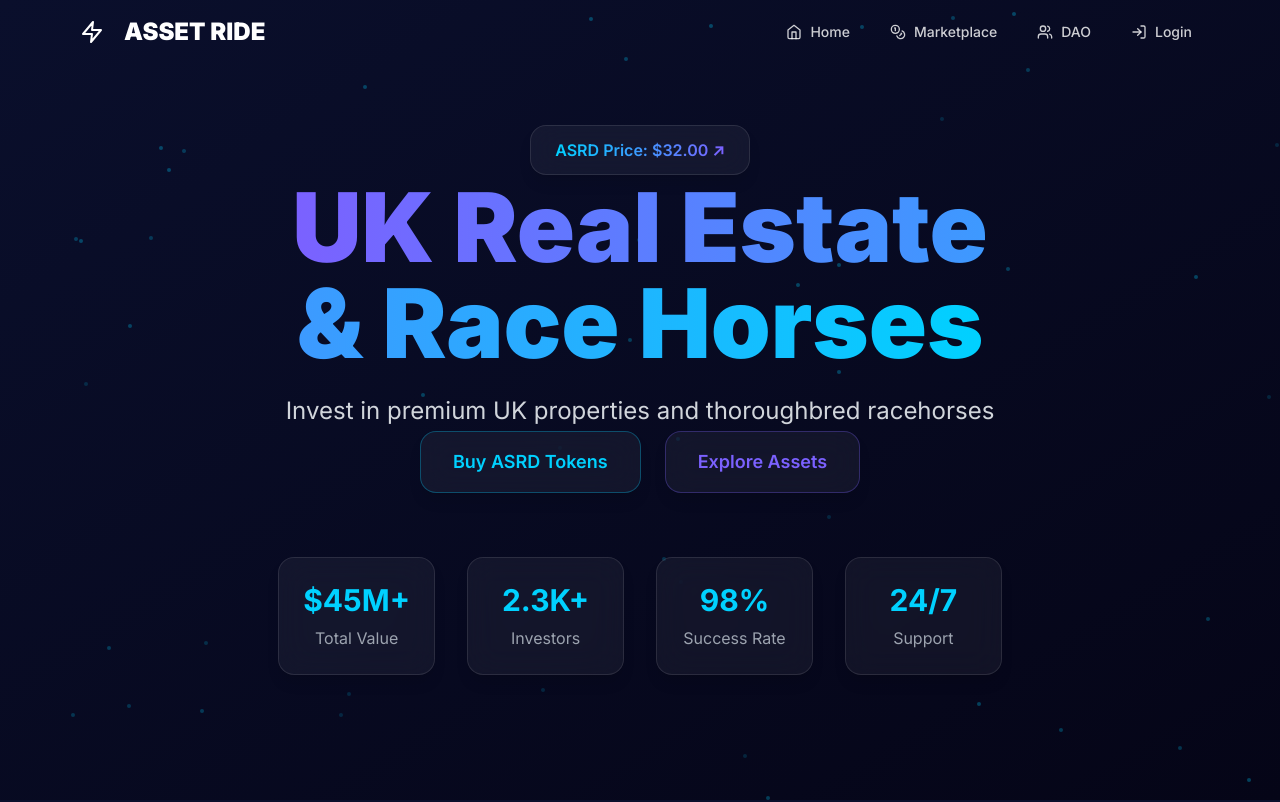
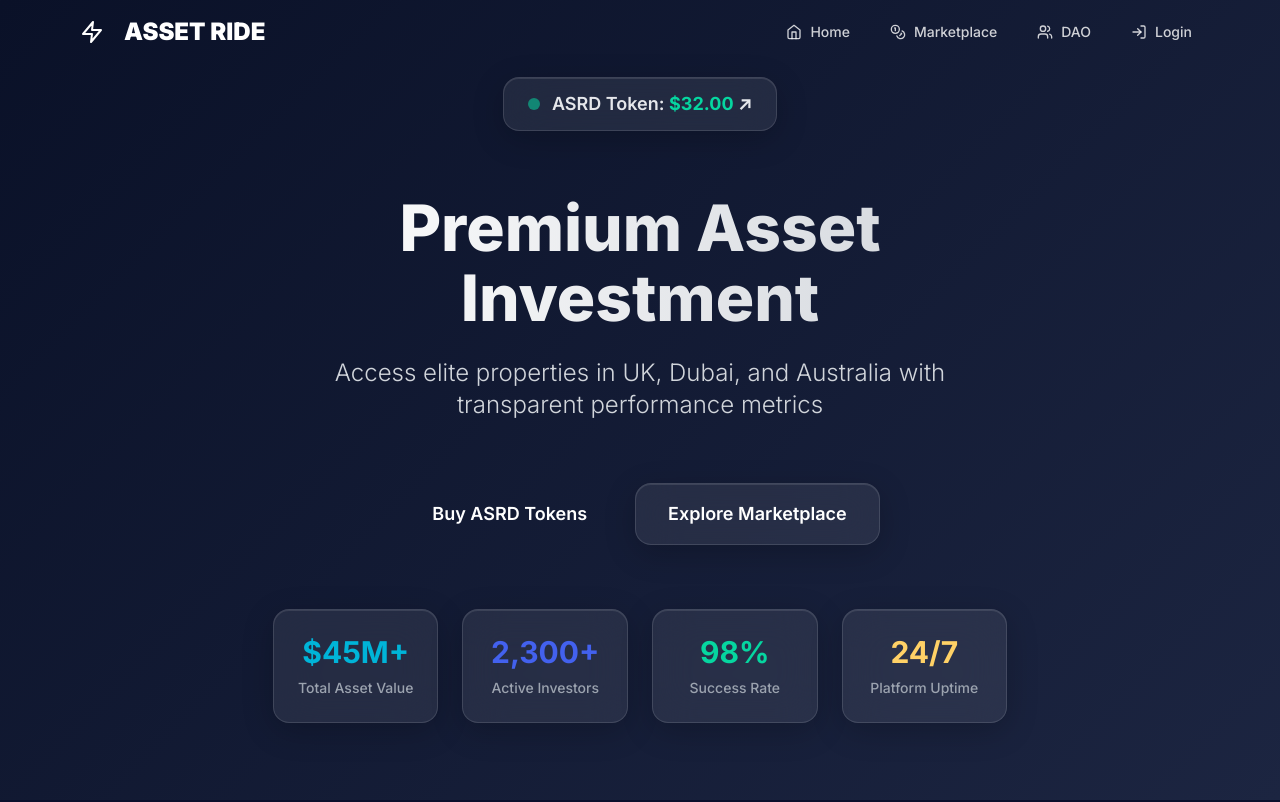
Before and after one commit to Asrd-Ride/asrd-rwa, a Next.js app: page / in a window 1280 px wide. Shown: the top 802 px of the page. Built offline with nearby package versions, Linux system fonts and the light colour scheme.

Commit message:
🎨 DESIGN: Professional design system - ocean teal, royal blue, emerald colors, glass morphism, proper hierarchy

```diff
--- a/src/app/globals.css
+++ b/src/app/globals.css
@@ -2,65 +2,74 @@
 @tailwind components;
 @tailwind utilities;
 
-/* Reference Theme Colors - Exact match from https://5ee07a7b-7937-465d-904b-f6058d3403c4-00-2r33fyikcd5fe.worf.replit.dev/ */
+/* Professional Financial Design System */
 :root {
-  --space-dark: #0A0F2C;
-  --space-deep: #050517;
-  --electric-cyan: #00D1FF;
-  --neon-purple: #7B61FF;
-  --matrix-green: #00FF88;
-  --hologram-blue: #0066FF;
+  /* Primary Colors - Sophisticated & Trustworthy */
+  --deep-navy: #0A1128;
+  --space-blue: #1C2541;
+  --midnight: #2A3D66;
+  --steel-blue: #3A506B;
+
+  /* Accent Colors - Professional & Energetic */
+  --ocean-teal: #00B4D8;
+  --royal-blue: #4361EE;
+  --emerald: #06D6A0;
+  --gold: #FFD166;
+
+  /* Neutral Colors */
+  --pure-white: #FFFFFF;
+  --light-gray: #F8F9FA;
+  --mid-gray: #E9ECEF;
+  --dark-gray: #6C757D;
 }
 
-.bg-space-dark {
-  background-color: var(--space-dark);
+/* Professional Backgrounds */
+.bg-professional-dark {
+  background: linear-gradient(135deg, var(--deep-navy) 0%, var(--space-blue) 100%);
 }
 
-.bg-space-deep {
-  background-color: var(--space-deep);
+.bg-professional-card {
+  background: linear-gradient(135deg, var(--space-blue) 0%, var(--midnight) 100%);
 }
 
-.text-electric-cyan {
-  color: var(--electric-cyan);
+.bg-professional-light {
+  background: linear-gradient(135deg, var(--midnight) 0%, var(--steel-blue) 100%);
 }
 
-.text-neon-purple {
-  color: var(--neon-purple);
-}
-
-.text-matrix-green {
-  color: var(--matrix-green);
-}
-
-.bg-gradient-space {
-  background: linear-gradient(135deg, var(--space-dark) 0%, var(--space-deep) 100%);
-}
-
-.bg-gradient-cyber {
-  background: linear-gradient(135deg, var(--electric-cyan) 0%, var(--neon-purple) 100%);
-}
-
-/* Glass morphism effects from reference */
-.glass-ref {
-  background: rgba(255, 255, 255, 0.05);
+/* Professional Glass Morphism */
+.glass-professional {
+  background: rgba(255, 255, 255, 0.08);
   backdrop-filter: blur(20px);
-  border: 1px solid rgba(255, 255, 255, 0.1);
+  border: 1px solid rgba(255, 255, 255, 0.12);
   border-radius: 16px;
   box-shadow:
-    0 8px 32px rgba(0, 0, 0, 0.3),
+    0 8px 32px rgba(0, 0, 0, 0.2),
     inset 0 1px 0 rgba(255, 255, 255, 0.1);
   transition: all 0.3s ease;
 }
 
-.glass-ref:hover {
-  border-color: var(--electric-cyan);
+.glass-professional:hover {
+  border-color: var(--ocean-teal);
   box-shadow:
-    0 8px 32px rgba(0, 209, 255, 0.2),
+    0 12px 40px rgba(0, 180, 216, 0.15),
     inset 0 1px 0 rgba(255, 255, 255, 0.2);
   transform: translateY(-2px);
 }
 
-/* Base styles for better mobile experience */
+/* Professional Gradients */
+.gradient-primary {
+  background: linear-gradient(135deg, var(--ocean-teal) 0%, var(--royal-blue) 100%);
+}
+
+.gradient-success {
+  background: linear-gradient(135deg, var(--emerald) 0%, var(--ocean-teal) 100%);
+}
+
+.gradient-premium {
+  background: linear-gradient(135deg, var(--gold) 0%, var(--emerald) 100%);
+}
+
+/* Base styles */
 html {
   scroll-behavior: smooth;
 }
@@ -69,26 +78,9 @@ body {
   margin: 0;
   padding: 0;
   overflow-x: hidden;
-  background: var(--space-dark);
-  color: white;
-}
-
-/* Custom scrollbar for webkit browsers */
-::-webkit-scrollbar {
-  width: 8px;
-}
-
-::-webkit-scrollbar-track {
-  background: var(--space-deep);
-}
-
-::-webkit-scrollbar-thumb {
-  background: var(--electric-cyan);
-  border-radius: 4px;
-}
-
-::-webkit-scrollbar-thumb:hover {
-  background: var(--neon-purple);
+  background: var(--deep-navy);
+  color: var(--pure-white);
+  font-family: -apple-system, BlinkMacSystemFont, 'Segoe UI', Roboto, sans-serif;
 }
 
 /* Container utilities */
@@ -104,6 +96,25 @@ body {
   }
 }
 
+/* Typography scale */
+.text-hero {
+  font-size: clamp(2.5rem, 5vw, 4.5rem);
+  font-weight: 800;
+  line-height: 1.1;
+}
+
+.text-display {
+  font-size: clamp(2rem, 4vw, 3rem);
+  font-weight: 700;
+  line-height: 1.2;
+}
+
+.text-title {
+  font-size: clamp(1.5rem, 3vw, 2rem);
+  font-weight: 600;
+  line-height: 1.3;
+}
+
 /* Animation utilities */
 @keyframes float {
   0%, 100% { transform: translateY(0px); }
@@ -113,3 +124,40 @@ body {
 .animate-float {
   animation: float 3s ease-in-out infinite;
 }
+
+@keyframes fadeInUp {
+  from {
+    opacity: 0;
+    transform: translateY(30px);
+  }
+  to {
+    opacity: 1;
+    transform: translateY(0);
+  }
+}
+
+.animate-fadeInUp {
+  animation: fadeInUp 0.8s ease-out;
+}
+
+/* Color Classes for Tailwind */
+.bg-deep-navy { background-color: var(--deep-navy); }
+.bg-space-blue { background-color: var(--space-blue); }
+.bg-midnight { background-color: var(--midnight); }
+.bg-steel-blue { background-color: var(--steel-blue); }
+.bg-ocean-teal { background-color: var(--ocean-teal); }
+.bg-royal-blue { background-color: var(--royal-blue); }
+.bg-emerald { background-color: var(--emerald); }
+.bg-gold { background-color: var(--gold); }
+
+.text-ocean-teal { color: var(--ocean-teal); }
+.text-royal-blue { color: var(--royal-blue); }
+.text-emerald { color: var(--emerald); }
+.text-gold { color: var(--gold); }
+
+.border-ocean-teal { border-color: var(--ocean-teal); }
+.border-royal-blue { border-color: var(--royal-blue); }
+.border-emerald { border-color: var(--emerald); }
+
+.from-ocean-teal { --tw-gradient-from: var(--ocean-teal); }
+.to-royal-blue { --tw-gradient-to: var(--royal-blue); }
--- a/src/components/sections/ImmersiveHero.tsx
+++ b/src/components/sections/ImmersiveHero.tsx
@@ -11,25 +11,25 @@ const ImmersiveHero = () => {
   const slides = [
     {
       title: "Tokenize Real World Assets",
-      subtitle: "Fractional ownership of premium assets through blockchain technology",
-      gradient: "from-[#00D1FF] to-[#7B61FF]"
+      subtitle: "Fractional ownership of premium UK real estate and thoroughbred racehorses through blockchain technology",
+      accent: "text-ocean-teal"
     },
     {
-      title: "UK Real Estate & Race Horses",
-      subtitle: "Invest in premium UK properties and thoroughbred racehorses",
-      gradient: "from-[#7B61FF] to-[#00D1FF]"
+      title: "Premium Asset Investment",
+      subtitle: "Access elite properties in UK, Dubai, and Australia with transparent performance metrics",
+      accent: "text-royal-blue"
     },
     {
-      title: "Dubai & Australia Markets",
-      subtitle: "Diversify with international real estate opportunities",
-      gradient: "from-[#00D1FF] to-[#00FF88]"
+      title: "Blockchain-Powered Ownership",
+      subtitle: "Secure, transparent fractional ownership with automated distributions and real-time tracking",
+      accent: "text-emerald"
     }
   ]
 
   useEffect(() => {
     const interval = setInterval(() => {
       setCurrentSlide((prev) => (prev + 1) % slides.length)
-    }, 4000)
+    }, 5000)
     return () => clearInterval(interval)
   }, [slides.length])
 
@@ -39,105 +39,116 @@ const ImmersiveHero = () => {
   }
 
   return (
-    <section ref={containerRef} className="relative min-h-screen flex items-center justify-center overflow-hidden bg-[#0A0F2C]">
-      {/* Enhanced Space Background */}
-      <div className="absolute inset-0 bg-gradient-to-br from-[#0A0F2C] to-[#050517]" />
+    <section ref={containerRef} className="relative min-h-screen flex items-center justify-center overflow-hidden bg-professional-dark">
+      {/* Enhanced Professional Background */}
+      <div className="absolute inset-0">
+        <div className="absolute inset-0 bg-gradient-to-br from-deep-navy via-space-blue to-midnight" />
 
-      {/* Subtle Star Field */}
-      <div className="absolute inset-0 opacity-30">
-        {Array.from({ length: 50 }).map((_, i) => (
+        {/* Subtle Grid Overlay */}
+        <div className="absolute inset-0 opacity-[0.03]">
+          <div className="absolute inset-0 bg-[linear-gradient(rgba(255,255,255,0.1)_1px,transparent_1px),linear-gradient(90deg,rgba(255,255,255,0.1)_1px,transparent_1px)] bg-[size:80px_80px]" />
+        </div>
+
+        {/* Subtle Floating Elements */}
+        <div className="absolute inset-0">
+          {Array.from({ length: 8 }).map((_, i) => (
             <div
               key={i}
-            className="absolute w-1 h-1 bg-[#00D1FF] rounded-full animate-pulse"
+              className="absolute w-32 h-32 bg-gradient-to-r from-ocean-teal/10 to-royal-blue/10 rounded-full blur-xl"
               style={{
                 left: `${Math.random() * 100}%`,
                 top: `${Math.random() * 100}%`,
-              animationDelay: `${i * 0.1}s`,
-              animationDuration: `${2 + Math.random() * 3}s`
+                animation: `float ${6 + i * 2}s ease-in-out infinite`,
+                animationDelay: `${i * 0.5}s`
               }}
             />
           ))}
         </div>
+      </div>
 
       <div className="container-pro relative z-10">
         <div className="text-center">
-          {/* Animated Logo/Badge */}
+          {/* Professional Badge */}
           <motion.div
-            initial={{ scale: 0, rotate: -180 }}
-            animate={{ scale: 1, rotate: 0 }}
-            transition={{ duration: 1, type: "spring" }}
-            className="bg-white/5 backdrop-blur-lg border border-white/10 inline-block px-6 py-3 rounded-2xl mb-8 border-[#00D1FF]/30 shadow-lg"
+            initial={{ scale: 0, opacity: 0 }}
+            animate={{ scale: 1, opacity: 1 }}
+            transition={{ duration: 0.8, type: "spring" }}
+            className="glass-professional inline-flex items-center gap-3 px-6 py-3 mb-12"
           >
-            <span className="bg-gradient-to-r from-[#00D1FF] to-[#7B61FF] bg-clip-text text-transparent font-semibold">
-              ASRD Price: $32.00 ↗
+            <div className="w-3 h-3 bg-emerald rounded-full animate-pulse" />
+            <span className="text-lg font-semibold text-gray-200">
+              ASRD Token: <span className="text-emerald font-bold">$32.00</span> ↗
             </span>
           </motion.div>
 
-          {/* Main Headline with Slide Animation */}
-          <div className="relative h-48 mb-8">
+          {/* Main Headline with Professional Typography */}
+          <div className="relative h-64 mb-12">
             <AnimatePresence mode="wait">
               <motion.div
                 key={currentSlide}
-                initial={{ opacity: 0, y: 50 }}
+                initial={{ opacity: 0, y: 30 }}
                 animate={{ opacity: 1, y: 0 }}
-                exit={{ opacity: 0, y: -50 }}
+                exit={{ opacity: 0, y: -30 }}
                 transition={{ duration: 0.8 }}
                 className="absolute inset-0 flex flex-col items-center justify-center"
               >
-                <h1 className="text-6xl md:text-8xl font-black mb-6">
-                  <span className={`bg-gradient-to-r ${slides[currentSlide].gradient} bg-clip-text text-transparent`}>
+                <h1 className="text-hero font-black mb-6 bg-gradient-to-r from-white to-gray-300 bg-clip-text text-transparent">
                   {slides[currentSlide].title}
-                  </span>
                 </h1>
-                <p className="text-xl md:text-2xl text-gray-300 max-w-4xl leading-relaxed">
+                <p className="text-xl md:text-2xl text-gray-300 max-w-4xl leading-relaxed font-light">
                   {slides[currentSlide].subtitle}
                 </p>
               </motion.div>
             </AnimatePresence>
           </div>
 
-          {/* CTA Buttons */}
+          {/* Professional CTA Buttons */}
           <motion.div
-            initial={{ opacity: 0, y: 30 }}
+            initial={{ opacity: 0, y: 20 }}
             animate={{ opacity: 1, y: 0 }}
-            transition={{ delay: 0.5, duration: 0.8 }}
-            className="flex flex-col sm:flex-row gap-6 justify-center items-center mb-16"
+            transition={{ delay: 0.3, duration: 0.8 }}
+            className="flex flex-col sm:flex-row gap-4 justify-center items-center mb-16"
           >
             <button
               onClick={() => setIsModalOpen(true)}
-              className="bg-white/5 backdrop-blur-lg border border-[#00D1FF]/30 text-[#00D1FF] hover:bg-[#00D1FF] hover:text-[#0A0F2C] px-8 py-4 text-lg font-semibold transition-all duration-300 rounded-2xl hover:scale-105 shadow-lg"
+              className="group relative bg-gradient-to-r from-ocean-teal to-royal-blue text-white px-8 py-4 text-lg font-semibold rounded-2xl transition-all duration-300 hover:shadow-2xl hover:scale-105 min-w-[200px]"
             >
-              Buy ASRD Tokens
+              <span className="relative z-10">Buy ASRD Tokens</span>
+              <div className="absolute inset-0 bg-gradient-to-r from-royal-blue to-ocean-teal rounded-2xl opacity-0 group-hover:opacity-100 transition-opacity duration-300" />
             </button>
-            <button className="bg-white/5 backdrop-blur-lg border border-[#7B61FF]/30 text-[#7B61FF] hover:bg-[#7B61FF] hover:text-white px-8 py-4 text-lg font-semibold transition-all duration-300 rounded-2xl hover:scale-105 shadow-lg">
-              Explore Assets
+
+            <button className="glass-professional text-white px-8 py-4 text-lg font-semibold rounded-2xl transition-all duration-300 hover:scale-105 min-w-[200px] border-ocean-teal/30">
+              Explore Marketplace
             </button>
           </motion.div>
 
-          {/* Stats Bar */}
+          {/* Professional Stats Grid */}
           <motion.div
             initial={{ opacity: 0 }}
             animate={{ opacity: 1 }}
-            transition={{ delay: 0.8, duration: 0.8 }}
-            className="grid grid-cols-2 md:grid-cols-4 gap-8 max-w-4xl mx-auto"
+            transition={{ delay: 0.6, duration: 0.8 }}
+            className="grid grid-cols-2 lg:grid-cols-4 gap-6 max-w-4xl mx-auto"
           >
             {[
-              { value: '$45M+', label: 'Total Value' },
-              { value: '2.3K+', label: 'Investors' },
-              { value: '98%', label: 'Success Rate' },
-              { value: '24/7', label: 'Support' }
+              { value: '$45M+', label: 'Total Asset Value', color: 'text-ocean-teal' },
+              { value: '2,300+', label: 'Active Investors', color: 'text-royal-blue' },
+              { value: '98%', label: 'Success Rate', color: 'text-emerald' },
+              { value: '24/7', label: 'Platform Uptime', color: 'text-gold' }
             ].map((stat, index) => (
-              <div
+              <motion.div
                 key={index}
-                className="bg-white/5 backdrop-blur-lg border border-white/10 p-6 rounded-2xl text-center hover:border-[#00D1FF]/30 transition-all duration-300 shadow-lg"
+                initial={{ opacity: 0, y: 20 }}
+                animate={{ opacity: 1, y: 0 }}
+                transition={{ delay: 0.8 + index * 0.1 }}
+                className="glass-professional p-6 text-center hover:border-ocean-teal/50"
               >
-                <div className="text-2xl md:text-3xl font-bold text-[#00D1FF] mb-2">
+                <div className={`text-2xl lg:text-3xl font-bold ${stat.color} mb-2`}>
                   {stat.value}
                 </div>
-                <div className="text-gray-400 text-sm md:text-base">
+                <div className="text-gray-400 text-sm font-medium">
                   {stat.label}
                 </div>
-              </div>
+              </motion.div>
             ))}
           </motion.div>
         </div>
```
Lines whose indentation alone changed are shown as unchanged.
